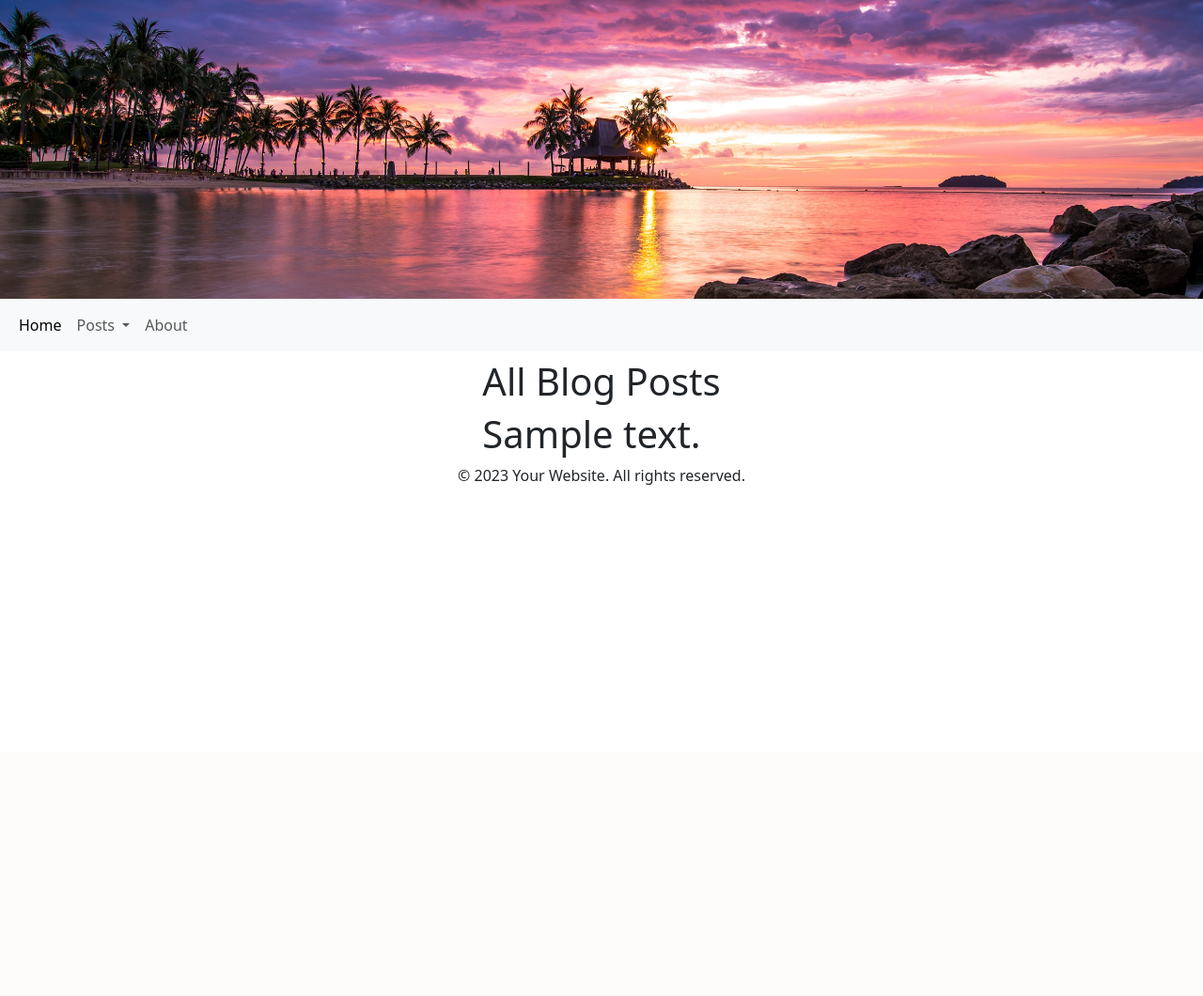
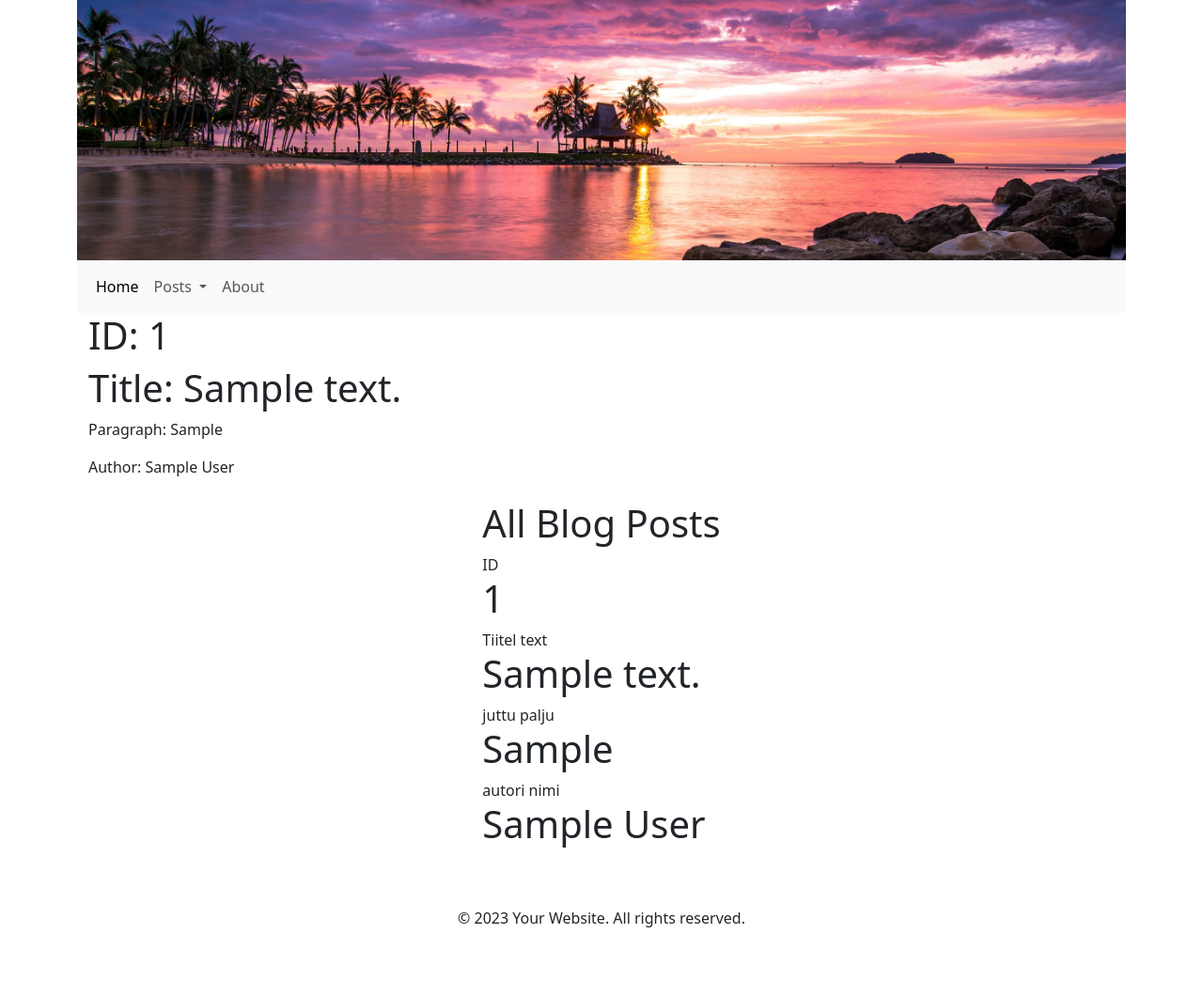
Before and after one commit to KrlJrvts/my_blog, a Django app: template templates/index.html in a window 1280 px wide. Shown: the whole page at 94% size. Before the commit the page ends 516 px from the top, so only its background shows below. Run offline with Django 4.2, Linux system fonts and the light colour scheme; tables that the repository leaves empty hold one stand-in row (values such as "Sample post"); the template is opened without the code that fills it: values that come from a table or form of the project are taken from there, most other values are stand-ins (such as "Sample title", 1, 10 or a date in 2020).

Commit message:
html templates to index.html

```diff
--- a/blog/views.py
+++ b/blog/views.py
@@ -1,15 +1,13 @@
 from django.shortcuts import render
 from django.views.generic import ListView, DetailView, CreateView, View
 from .models import BlogPost
-from django.urls import reverse_lazy
 
 
 # Create your views here.
 
-
 class AllBlogPosts(ListView):
     template_name = 'elements/main/all_posts.html'
-    queryset = BlogPost.objects.all()
+    model = BlogPost
     context_object_name = 'blog_posts'
 
 
@@ -22,7 +20,6 @@ class CreateBlogPost(CreateView):
     template_name = 'elements/main/new_post.html'
     model = BlogPost
     fields = ['title_text', 'paragraph', 'author_name']
-    success_url = reverse_lazy('index')
 
 
 class Index(View):
--- a/my_blog/settings.py
+++ b/my_blog/settings.py
@@ -23,7 +23,9 @@ BASE_DIR = Path(__file__).resolve().parent.parent
 
 # SECURITY WARNING: keep the secret key used in production secret!
 
-SECRET_KEY = os.getenv('SECRET_KEY')
+SECRET_KEY = 'django-insecure-#8=+#1s!w69hv5bj!eum6#q6qnrc+@tmk%g)kip21(-yv)g0k5'
+
+    # os.getenv('SECRET_KEY')
 
 # SECURITY WARNING: don't run with debug turned on in production!
 DEBUG = True
--- a/my_blog/urls.py
+++ b/my_blog/urls.py
@@ -23,8 +23,7 @@ from blog.views import Index, AllBlogPosts, SingleBlogPost, CreateBlogPost
 urlpatterns = [
     path('admin/', admin.site.urls),
     path('', Index.as_view(), name='index'),
-    path('new-post/', CreateBlogPost.as_view(), name='new_post'),
-    path('all-posts/', AllBlogPosts.as_view(), name='all_blog_posts'),
-    path('read-post/<int:pk>', SingleBlogPost.as_view(), name='single_post')
-
+    path('new-post/', CreateBlogPost.as_view(), name='new-post'),
+    path('all-posts/', AllBlogPosts.as_view(), name='all-blog-posts'),
+    path('read-post/<int:pk>/', SingleBlogPost.as_view(), name='single-post')
 ]
--- /dev/null
+++ b/static/scripts/scripts.js
@@ -0,0 +1,3 @@
+function redirectToIndex() {
+    window.location.href = "{% url 'index' %}";
+}
--- a/templates/elements/main/all_posts.html
+++ b/templates/elements/main/all_posts.html
@@ -1,9 +1,22 @@
 <h1>All Blog Posts</h1>
 
 
+{% for blog_post in blog_posts %}
 
-    {% for blog_post in blog_posts %}
+<tr>
+    <td> ID
+        <h1> {{ blog_post.id }} </h1>
+    </td>
+    <td>Tiitel text
+        <h1> {{ blog_post.title_text }} </h1>
+    </td>
+    <td>juttu palju
+        <h1> {{ blog_post.paragraph }} </h1>
+    </td>
+    <td> autori nimi
+        <h1> {{ blog_post.author_name }} </h1>
+    </td>
 
-           <h1> {{ blog_post.title_text }} </h1>
+</tr>
 
-    {% endfor %}
+{% endfor %}
--- a/templates/elements/menu.html
+++ b/templates/elements/menu.html
@@ -15,10 +15,11 @@
                             Posts
                         </a>
                         <ul class="dropdown-menu">
-                            {% for blogPost in AllBlogPosts %}
-                                <li><a class="dropdown-item" href={{ blogPost.id }}>{{ blogPost.title_text }}</a></li>
+                            {% for blog_post in object_list %}
+                                <li><a class="dropdown-item" href={{ blog_postpost.id }}>{{ blog_post.title_text }}</a>
+                                </li>
                             {% endfor %}
-                            <li><a class="dropdown-item" href="{% url 'new_post' %}">Create new post</a></li>
+                            <li><a class="dropdown-item" href="{% url 'new-post' %}">Create new post</a></li>
                         </ul>
                     </li>
                     <li class="nav-item">
--- a/templates/index.html
+++ b/templates/index.html
@@ -11,27 +11,43 @@
 </head>
 <body>
 
-<header class="d-flex justify-content-center" style="padding-bottom: 5%">
+<div class="container">
+    <div class="d-flex justify-content-center" style="padding-bottom: 5%">
         {% block menu %}
             {% include 'elements/menu.html' %}
         {% endblock %}
-</header>
+    </div>
+</div>
 
-<main>
-    <div class="d-flex justify-content-center">
+
+<div class="container">
+    <div class="container">
+        {% for blog_post in blog_posts %}
+            <div class="mb-4">
+                <h1>ID: {{ blog_post.id }}</h1>
+                <h1>Title: {{ blog_post.title_text }}</h1>
+                <p>Paragraph: {{ blog_post.paragraph }}</p>
+                <p>Author: {{ blog_post.author_name }}</p>
+            </div>
+        {% endfor %}
+    </div>
+
+    <div class="d-flex justify-content-center" style="padding-bottom: 5%">
         <div id="content-container">
             {% block content %}
                 {% include 'elements/main/all_posts.html' %}
             {% endblock %}
         </div>
     </div>
-</main>
+</div>
 
-<footer class="d-flex justify-content-center">
+<div class="container">
+    <div class="d-flex justify-content-center" style="padding-bottom: 5%">
         {% block footer %}
             {% include 'elements/footer.html' %}
         {% endblock %}
-</footer>
+    </div>
+</div>
 
 </body>
 </html>
```
Also changed, not shown: templates/elements/main/about.html (added, +10 -0 lines), templates/elements/main/new_post.html (+10 -7 lines). Lines whose indentation alone changed are shown as unchanged.
